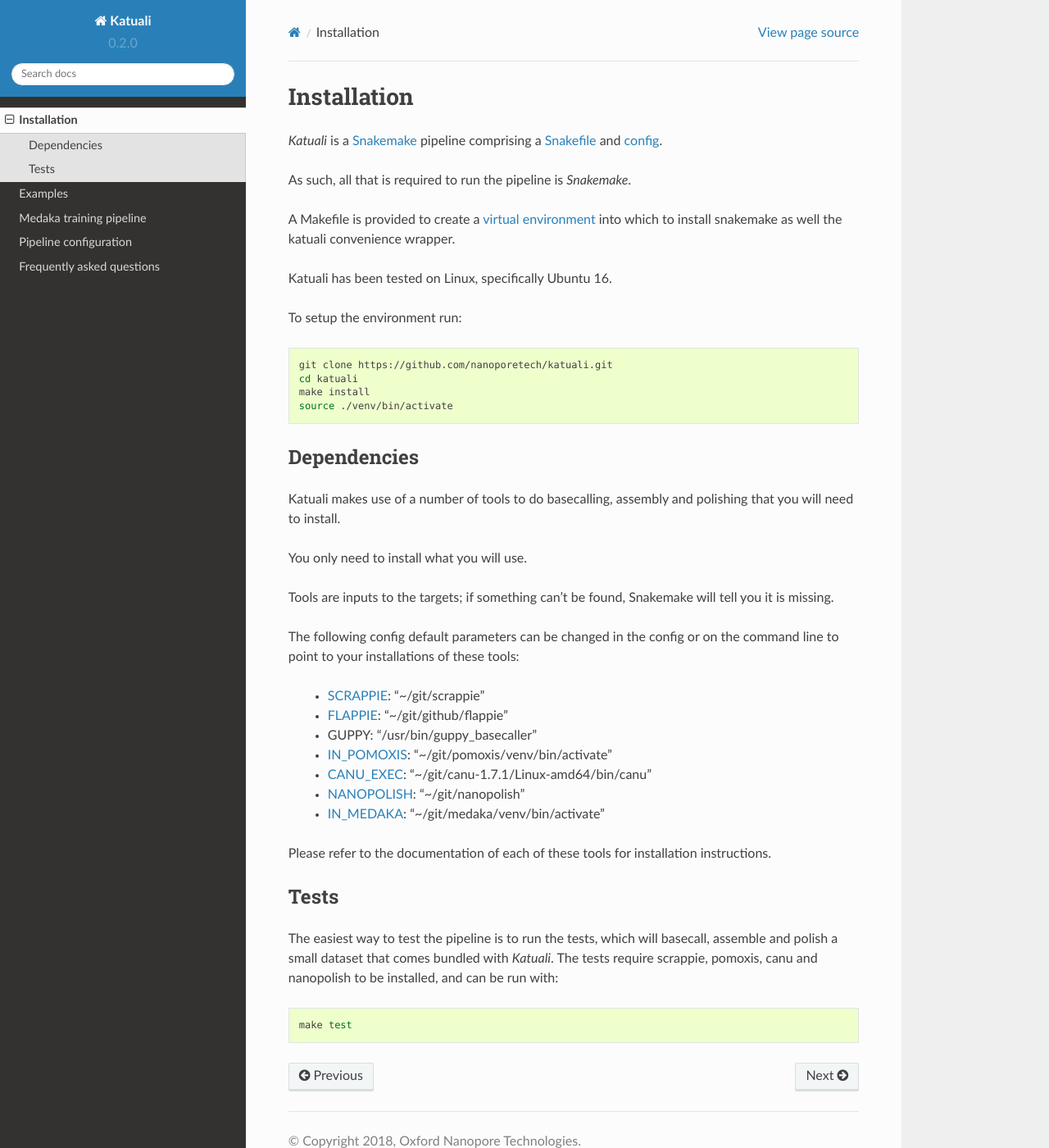
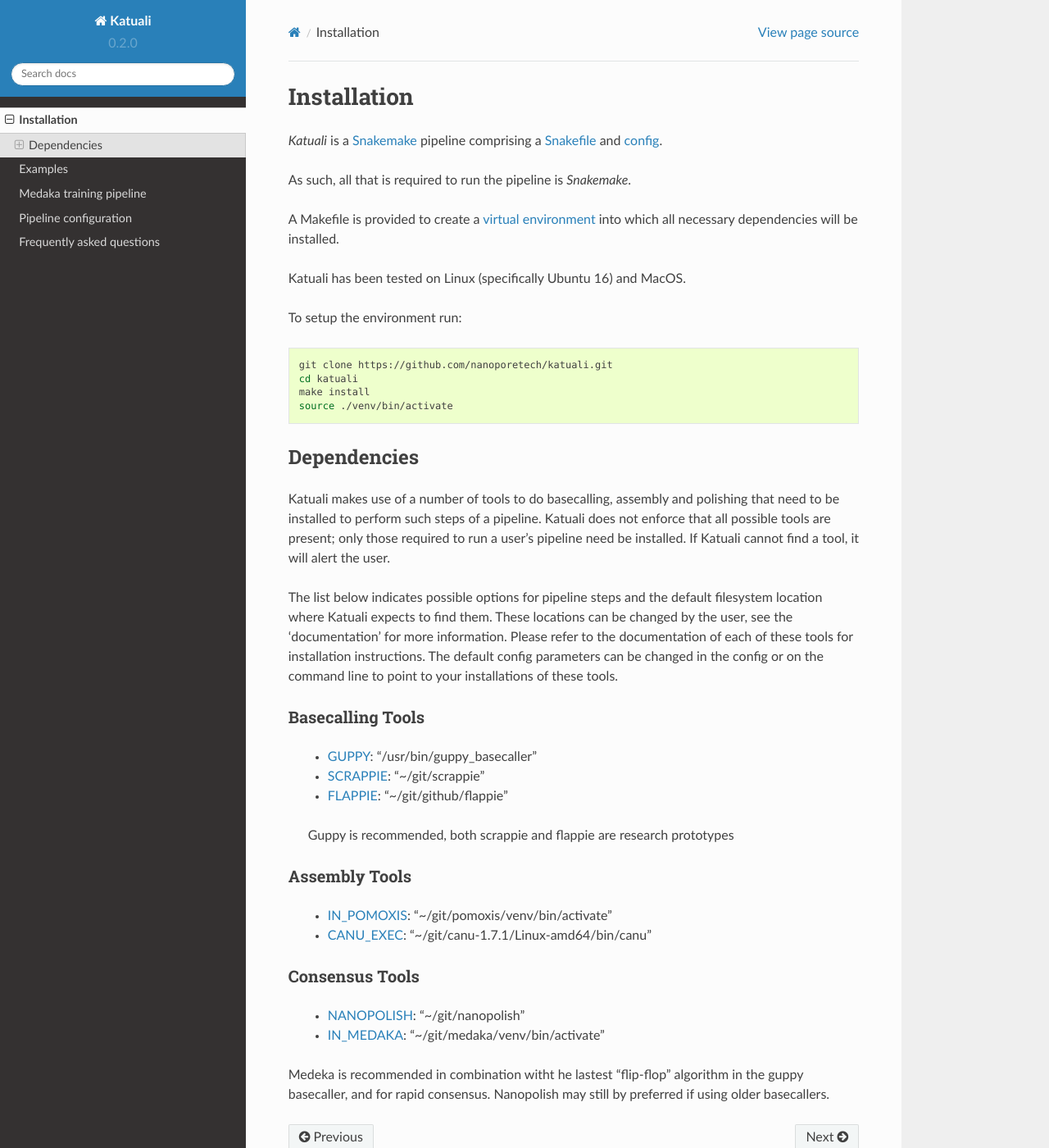
Before and after one commit to nanoporetech/katuali, a Sphinx documentation site: the page built from docs/installation.rst, in a window 1280 px wide and 1400 px high. Shown: the whole window at 82% size. Built offline with Sphinx 7.4.7 and the Read the Docs theme 2.0.0, drawn with Linux system fonts in a browser that asks for light colours.

Commit message:
tidy up documentation

```diff
--- a/docs/installation.rst
+++ b/docs/installation.rst
@@ -9,9 +9,9 @@
 As such, all that is required to run the pipeline is `Snakemake`.
 
 A Makefile is provided to create a `virtual environment
-<https://docs.python.org/3/tutorial/venv.html>`_ into which to install snakemake as well the katuali convenience wrapper.
+<https://docs.python.org/3/tutorial/venv.html>`_ into which all necessary dependencies will be installed.
 
-Katuali has been tested on Linux, specifically Ubuntu 16.
+Katuali has been tested on Linux (specifically Ubuntu 16) and MacOS.
 
 To setup the environment run:
 
@@ -29,34 +29,40 @@
 ------------
 
 Katuali makes use of a number of tools to do basecalling, assembly and
-polishing that you will need to install.
+polishing that need to be installed to perform such steps of a pipeline.
+Katuali does not enforce that all possible tools are present; only those
+required to run a user's pipeline need be installed. If Katuali cannot
+find a tool, it will alert the user.
 
-You only need to install what you will use.
+The list below indicates possible options for pipeline steps and the default
+filesystem location where Katuali expects to find them. These locations can be
+changed by the user, see the
+'documentation' for more information.
+Please refer to the documentation of each of these tools for installation
+instructions.
+The default config parameters can be changed in the config or on the command
+line to point to your installations of these tools.
 
-Tools are inputs to the targets; if something can't be found, Snakemake will tell you it is missing.
+Basecalling Tools
+^^^^^^^^^^^^^^^^^
 
-The following config default parameters can be changed in the config or on the command line to point to your installations of these tools:
-
+    * `GUPPY <https://community.nanoporetech.com/downloads>`_: "/usr/bin/guppy_basecaller"
     * `SCRAPPIE <https://github.com/nanoporetech/scrappie>`_: "~/git/scrappie"
     * `FLAPPIE <https://github.com/nanoporetech/flappie>`_: "~/git/github/flappie"
-    * GUPPY: "/usr/bin/guppy_basecaller"
+
+    Guppy is recommended, both scrappie and flappie are research prototypes
+
+Assembly Tools
+^^^^^^^^^^^^^^
+
     * `IN_POMOXIS <https://github.com/nanoporetech/pomoxis>`_: "~/git/pomoxis/venv/bin/activate"
     * `CANU_EXEC <https://github.com/marbl/canu>`_: "~/git/canu-1.7.1/Linux-amd64/bin/canu"
+
+Consensus Tools
+^^^^^^^^^^^^^^^
+
     * `NANOPOLISH <https://github.com/jts/nanopolish>`_: "~/git/nanopolish"
     * `IN_MEDAKA <https://github.com/nanoporetech/medaka>`_: "~/git/medaka/venv/bin/activate"
 
-Please refer to the documentation of each of these tools for installation instructions.
-
-
-.. _tests:
-
-Tests
------
-
-The easiest way to test the pipeline is to run the tests, which will basecall,
-assemble and polish a small dataset that comes bundled with `Katuali`.
-The tests require scrappie, pomoxis, canu and nanopolish to be installed, and can be run with:
-
-.. code-block:: bash
-
-    make test
+Medeka is recommended in combination witht he lastest "flip-flop" algorithm in the guppy basecaller,
+and for rapid consensus. Nanopolish may still by preferred if using older basecallers.
```
Also changed, not shown: README.md (+14 -9 lines), docs/examples.rst (+12 -12 lines), docs/index.rst (+17 -7 lines), docs/tests.rst (added, +29 -0 lines).
